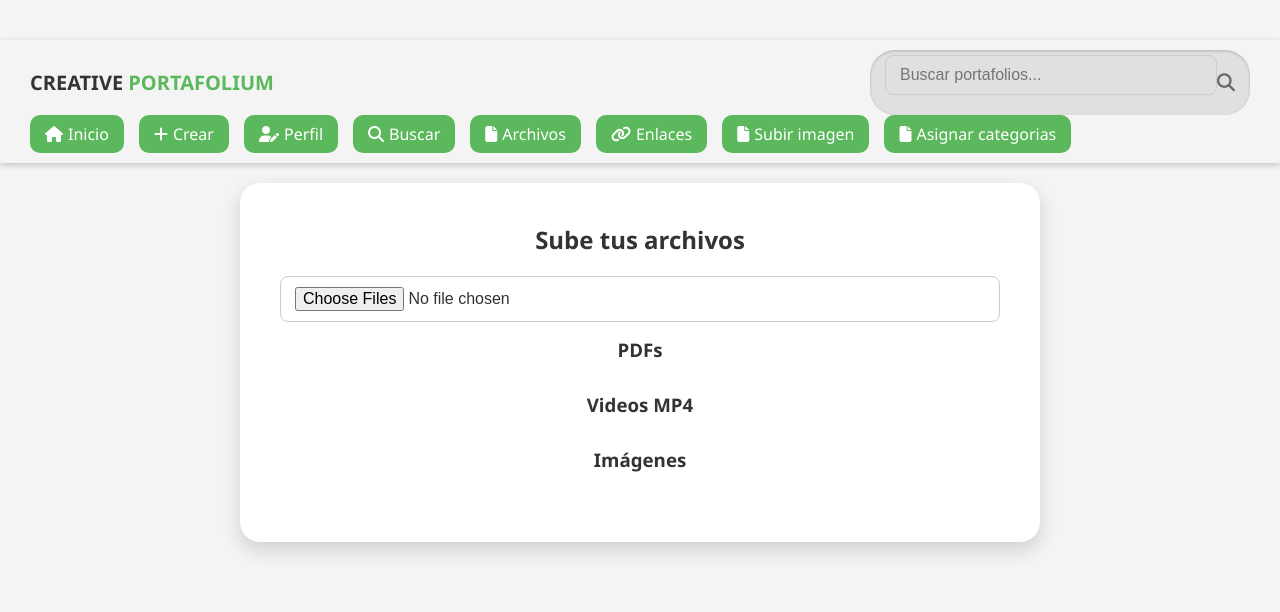
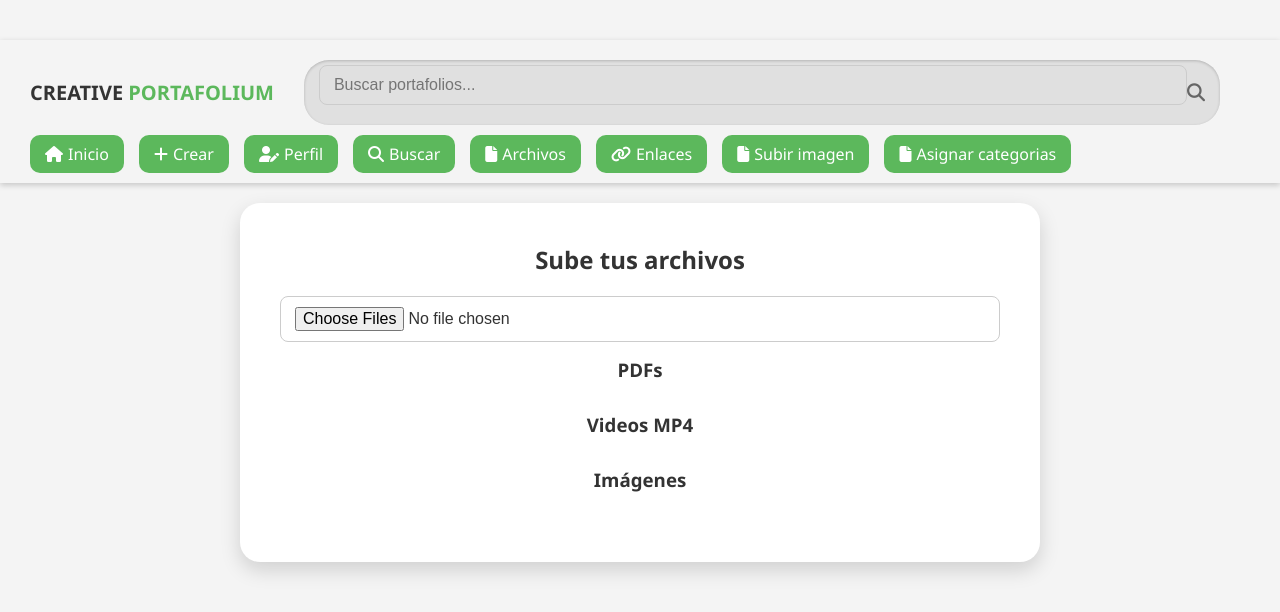
Before and after one commit to JimenaCastellanos/Codes-Creative-Portafolium, a website: page clasificacion.html in a window 1280 px wide. Drawn offline with Linux system fonts and the light colour scheme.

Commit message:
clasificacion.html

```diff
--- a/clasificacion.html
+++ b/clasificacion.html
@@ -11,6 +11,16 @@
       box-sizing: border-box;
       margin: 0;
       padding: 0;
+    }
+    .search-bar {
+      flex: 1;
+      margin: 10px 30px;
+      display: flex;
+      align-items: center;
+      background: #e0e0e0;
+      border-radius: 25px;
+      padding: 5px 15px;
+      box-shadow: inset 0 1px 3px rgba(0, 0, 0, 0.2);
     }
   </style>
 </head>
```
